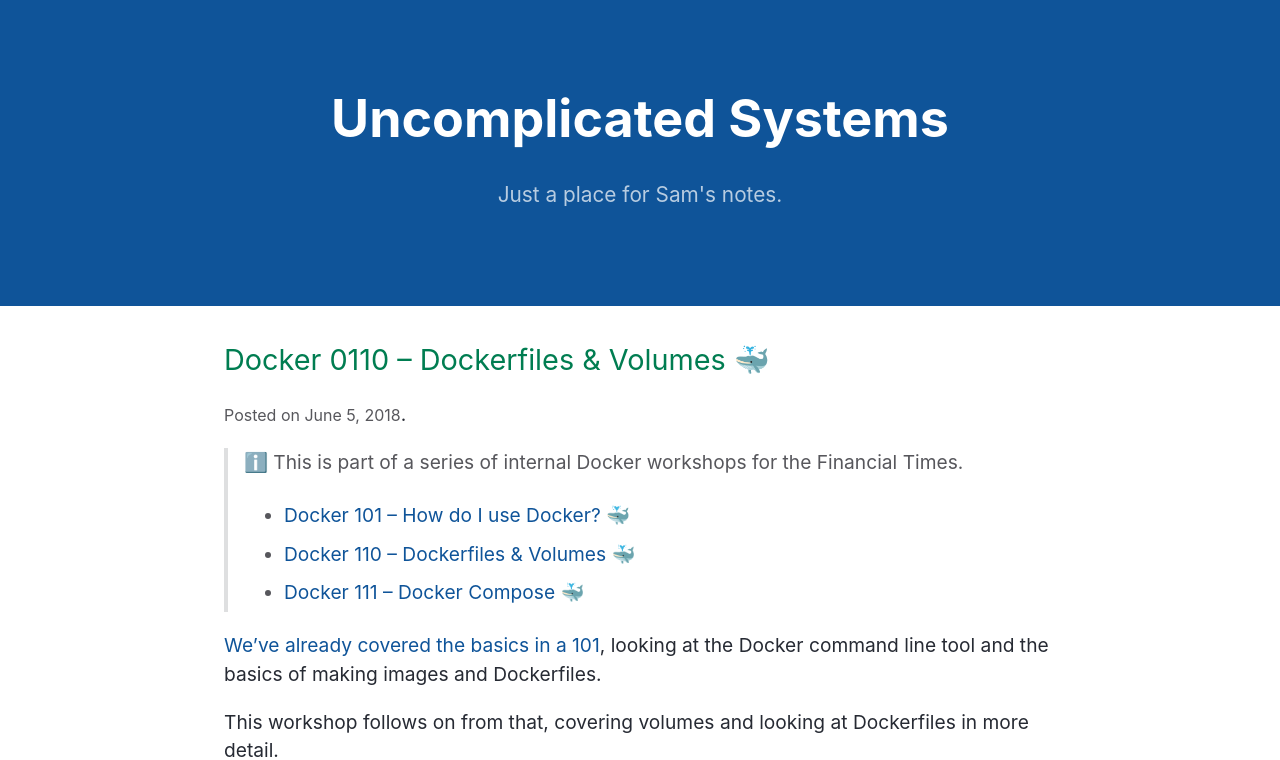
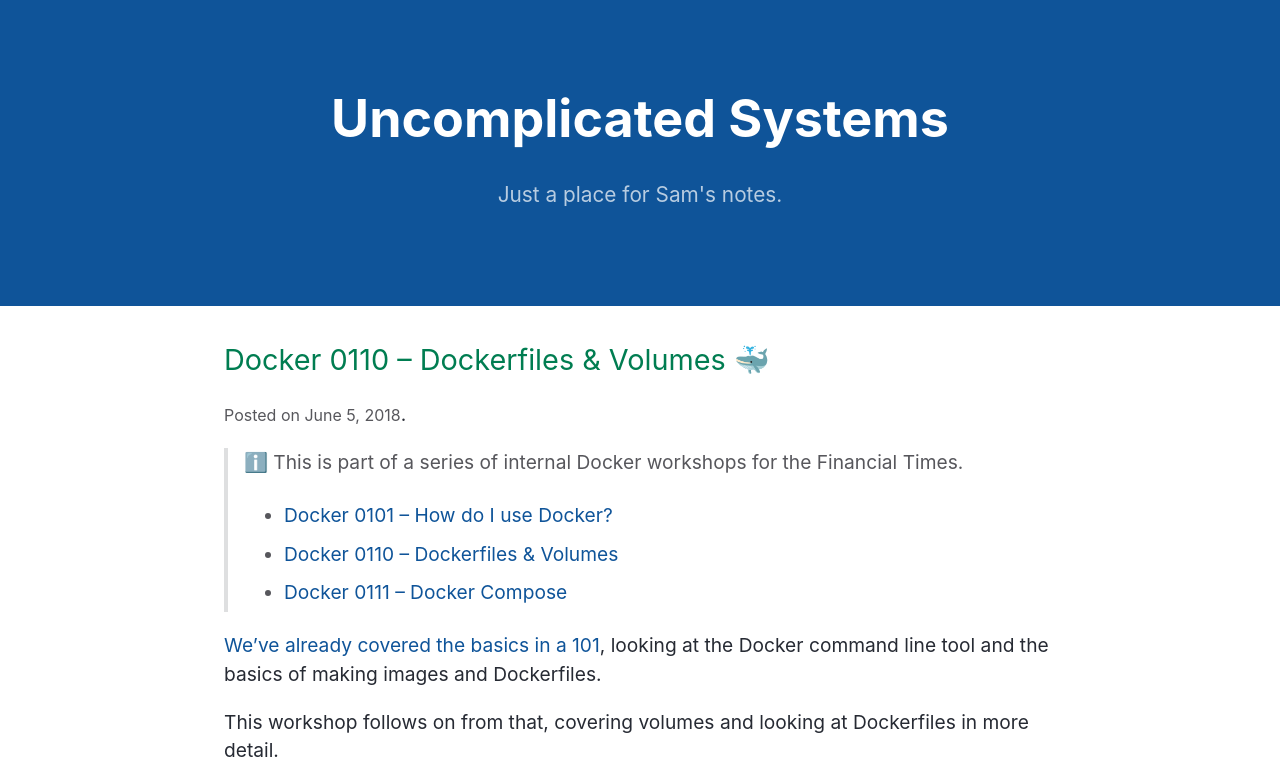
Before and after one commit to sjparkinson/uncomplicated.systems, a Jekyll site: the page built from _posts/2018-06-05-docker-0110-dockerfiles-and-volumes.md, in a window 1280 px wide and 900 px high, cut to the strip 0-760 px from the top of the window. Built offline with Jekyll 4.4.1, drawn with Linux system fonts in a browser that asks for light colours; comment, search, counter and statistics services are not loaded.

Commit message:
Update 2018-06-05-docker-0110-dockerfiles-and-volumes.md

```diff
--- a/_posts/2018-06-05-docker-0110-dockerfiles-and-volumes.md
+++ b/_posts/2018-06-05-docker-0110-dockerfiles-and-volumes.md
@@ -2,13 +2,14 @@
 published: true
 layout: post
 title: "Docker 0110 – Dockerfiles & Volumes \U0001F433"
+twitter: true
 ---
 
 > ℹ️ This is part of a series of internal Docker workshops for the Financial Times.
 >
-> * [Docker 101 – How do I use Docker? 🐳](https://uncomplicated.systems/2018/05/23/docker-101.html)
-> * [Docker 110 – Dockerfiles & Volumes 🐳](https://uncomplicated.systems/2018/06/05/docker-0110-dockerfiles-and-volumes.html)
-> * [Docker 111 – Docker Compose 🐳](https://uncomplicated.systems/2018/06/19/docker-0111-docker-compose.html)
+> * [Docker 0101 – How do I use Docker?](https://uncomplicated.systems/2018/05/23/docker-101.html)
+> * [Docker 0110 – Dockerfiles & Volumes](https://uncomplicated.systems/2018/06/05/docker-0110-dockerfiles-and-volumes.html)
+> * [Docker 0111 – Docker Compose](https://uncomplicated.systems/2018/06/19/docker-0111-docker-compose.html)
 
 [We've already covered the basics in a 101](/2018/05/23/docker-101.html), looking at the Docker command line tool and the basics of making images and Dockerfiles.
 
@@ -105,7 +106,7 @@ In summary, we can use volumes for persisting part of a container's filesystem,
 
 OK, that's quite a lot of information, time for a breather. Here's a doggo story to recover.
 
-<blockquote class="twitter-tweet" data-lang="en" data-dnt="true" data-align="center" data-link-color="#0f5499"><p lang="en" dir="ltr">i had a long talk. with my fren. about how to spot. a fake ball throw. the optimal strategy. is to follow the ball. with your eyes. instead of your heart</p>&mdash; Thoughts of Dog (@dog_feelings) <a href="https://twitter.com/dog_feelings/status/957385573571944455?ref_src=twsrc%5Etfw">January 27, 2018</a></blockquote>
+<blockquote class="twitter-tweet" data-lang="en"><p lang="en" dir="ltr">i had a long talk. with my fren. about how to spot. a fake ball throw. the optimal strategy. is to follow the ball. with your eyes. instead of your heart</p>&mdash; Thoughts of Dog (@dog_feelings) <a href="https://twitter.com/dog_feelings/status/957385573571944455?ref_src=twsrc%5Etfw">January 27, 2018</a></blockquote>
 
 I'd also highly recomend searching [Google images for "dogs that have eaten a bee"](https://www.google.com/search?q=dogs+that+have+eaten+a+bee&hl=en&tbm=isch). Credit to Rhys for this search.
 
@@ -303,5 +304,3 @@ It's worth pointing out once again, you shouldn't have Rust installed on your ma
 Try using the `USER` directive to run this greetings program as a non-root user!
 
 > ➡️ Find the next post in this series at [Docker 111 – Docker Compose 🐳](https://uncomplicated.systems/2018/06/19/docker-0111-docker-compose.html).
-
-<script async src="https://platform.twitter.com/widgets.js" charset="utf-8"></script>
```
